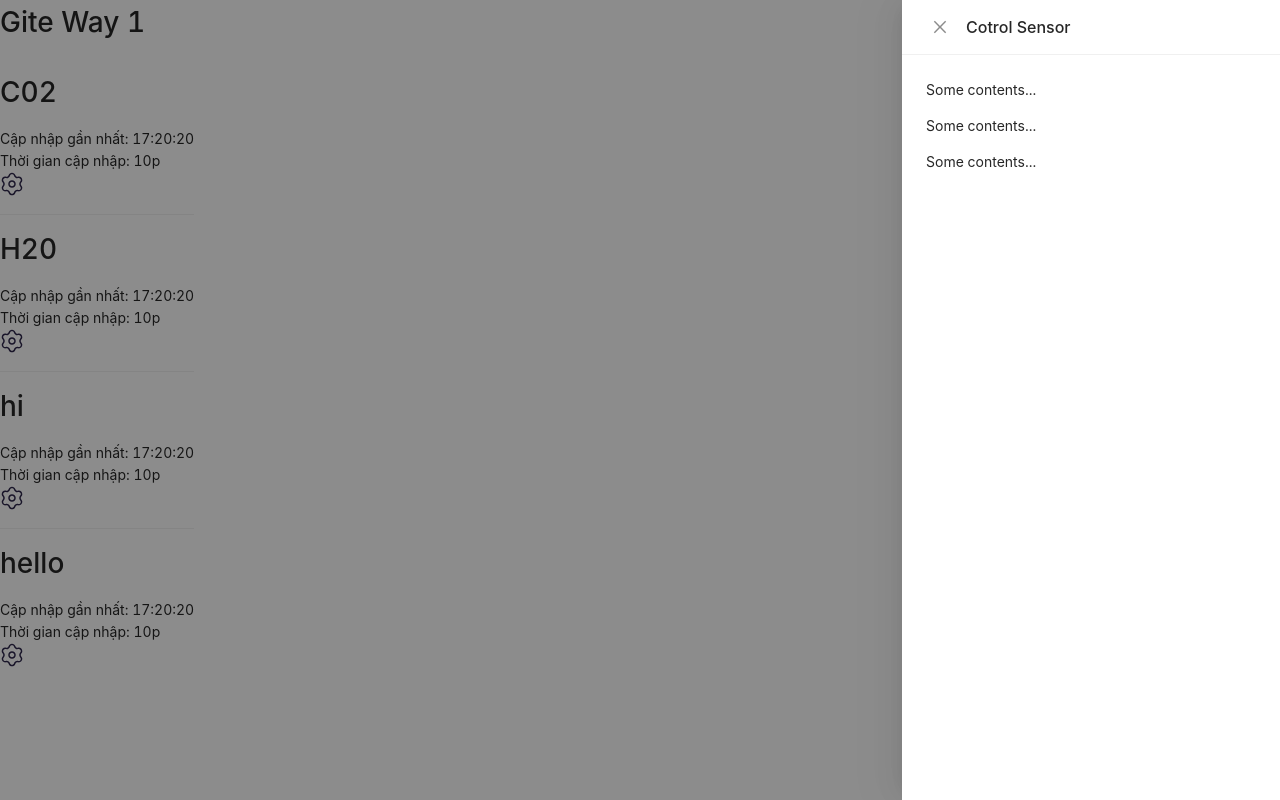
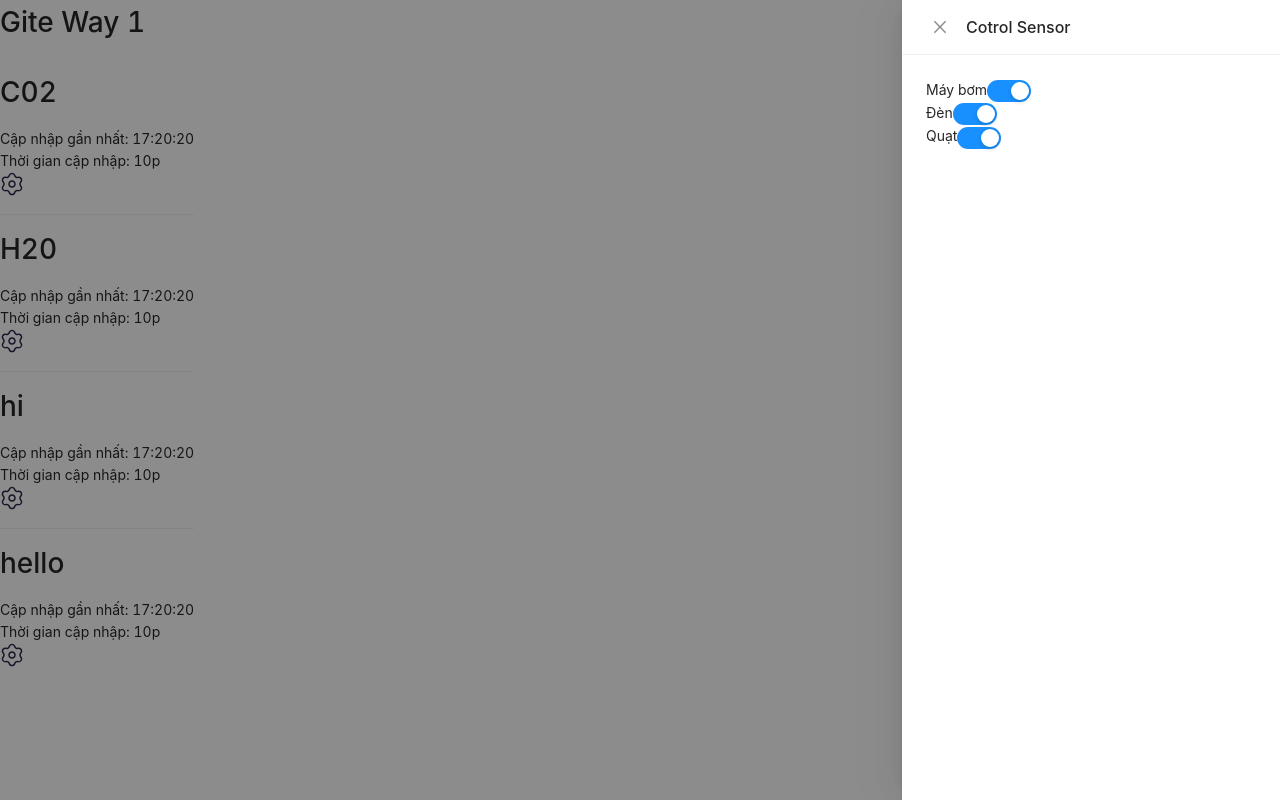
Before and after one commit to hicongtuoc/myDaily-frondEnd, a Next.js app: page / in a window 1280 px wide. Both pictures are taken after a click on the button "Cotrol Sensor". Built offline with nearby package versions, Linux system fonts and the light colour scheme.

Commit message:
Update index.tsx

```diff
--- a/components/sensor/control-sensor/index.tsx
+++ b/components/sensor/control-sensor/index.tsx
@@ -1,9 +1,19 @@
-import {Button, Drawer} from "antd";
+import {Button, Drawer, notification, Switch} from "antd";
 import {useState} from "react";
 import 'antd/dist/antd.css';
 
 export default function ControlSensor() {
   const [open, setOpen] = useState(false);
+
+  type NotificationType = "success" | "info" | "warning" | "error";
+
+  const openNotificationWithIcon = (type: NotificationType , isOpen: boolean) => {
+    notification[type]({
+      message: "Trạng thái",
+      description: `${isOpen}`,
+    });
+  };
+
 
   const showDrawer = () => {
     setOpen(true);
@@ -13,15 +23,29 @@ export default function ControlSensor() {
     setOpen(false);
   };
 
+  const onChange = (checked: boolean) => {
+    console.log(`switch to ${checked}`);
+    openNotificationWithIcon('info', checked)
+  };
+
   return (
     <div className="">
       <Button type="primary" onClick={showDrawer}>
         Cotrol Sensor
       </Button>
       <Drawer title="Cotrol Sensor" placement="right" onClose={onClose} visible={open}>
-        <p>Some contents...</p>
-        <p>Some contents...</p>
-        <p>Some contents...</p>
+        <div className="my-3">
+          <span className="mr-4">Máy bơm</span>
+          <Switch defaultChecked onChange={onChange} />
+        </div>
+        <div className="my-3">
+          <span className="mr-4">Đèn</span>
+          <Switch defaultChecked onChange={onChange} />
+        </div>
+        <div className="my-3">
+          <span className="mr-4">Quạt</span>
+          <Switch defaultChecked onChange={onChange} />
+        </div>
       </Drawer>
     </div>
   );
```
